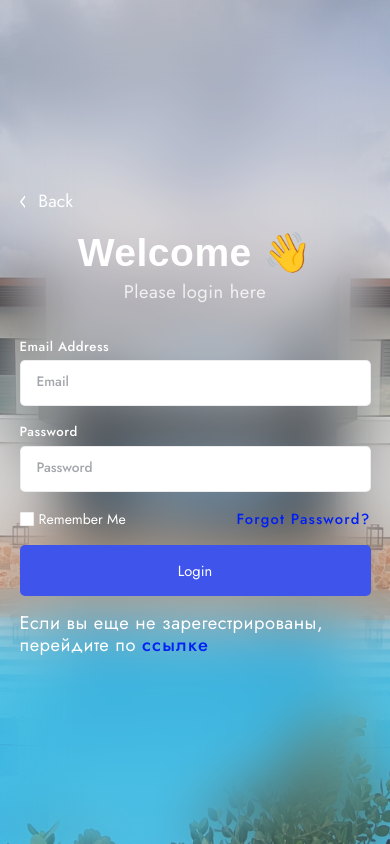
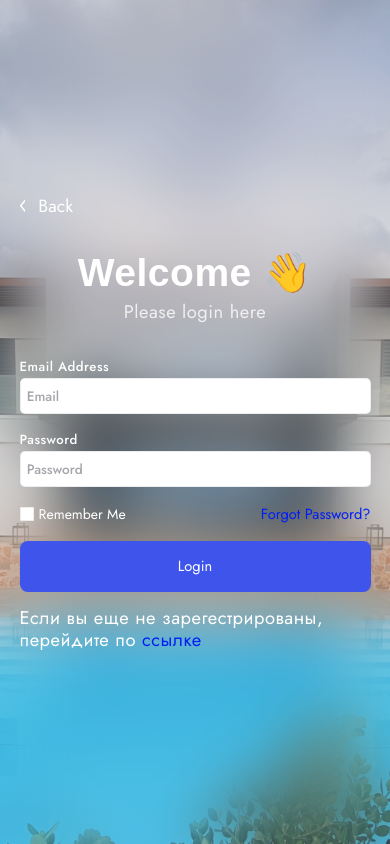
Before and after one commit to Nicola-devJs/bitway, a Next.js app: page /auth/login in a window 390 px wide. Built offline with nearby package versions, Linux system fonts and the light colour scheme; a web font is replaced by a local one.

Commit message:
editing phone* adaptive (correction)

```diff
--- a/src/assets/theme/theme.ts
+++ b/src/assets/theme/theme.ts
@@ -1,6 +1,7 @@
 export const theme = {
   colors: {
     blue: "#3E54EB",
+    darkBlue: "#001ff5",
     white: "#fff",
     dark: "#0F1015",
     gray: "#A4A6AC",
--- a/src/common/UI/button/ButtonApp.tsx
+++ b/src/common/UI/button/ButtonApp.tsx
@@ -49,6 +49,6 @@ const StyledButton = styled.button<{ $fz: number; $pb: number; $w?: number }>`
     font-size: ${(props) => transformAdaptiveSize(props.$fz, theme.media.phone)};
     padding-block: ${(props) => transformAdaptiveSize(props.$pb, theme.media.phone)};
     width: ${(props) => (props.$w ? transformAdaptiveSize(props.$w, theme.media.phone) : "100%")};
-    border-radius: 1.302vw;
+    border-radius: 2vw;
   }
 `;
--- a/src/common/UI/input/components/StyledInputApp.tsx
+++ b/src/common/UI/input/components/StyledInputApp.tsx
@@ -13,7 +13,7 @@ export const ContainerInput = styled.div`
     }
 
     @media (max-width: ${theme.media.tablet}px) {
-      margin-bottom: 1.251vw;
+      margin-bottom: 0.5vw;
     }
   }
 `;
@@ -42,7 +42,7 @@ export const StyledInput = styled.input<{ $error?: boolean; $size?: number; $wid
     font-size: ${(props) =>
       props.$size
         ? transformAdaptiveSize(props.$size, theme.media.desktop)
-        : transformAdaptiveSize(16, theme.media.desktop)};
+        : transformAdaptiveSize(18, theme.media.desktop)};
     border-radius: 0.834vw;
   }
 
@@ -52,12 +52,16 @@ export const StyledInput = styled.input<{ $error?: boolean; $size?: number; $wid
     font-size: ${(props) =>
       props.$size
         ? transformAdaptiveSize(props.$size, theme.media.tablet)
-        : transformAdaptiveSize(16, theme.media.tablet)};
+        : transformAdaptiveSize(16, theme.media.tablet, 120)};
     border-radius: 1.302vw;
   }
 
   @media (max-width: ${theme.media.phone}px) {
-    padding: 4.083vw;
+    font-size: ${(props) =>
+      props.$size
+        ? transformAdaptiveSize(props.$size, theme.media.phone)
+        : transformAdaptiveSize(16, theme.media.phone)};
+    padding: 1.583vw;
     &::placeholder {
     font-size: 3.5vw;
   }
--- a/src/common/UI/input/components/StyledInputAppCheckbox.tsx
+++ b/src/common/UI/input/components/StyledInputAppCheckbox.tsx
@@ -55,6 +55,11 @@ export const StyledCheckbox = styled.span<{ $error: boolean }>`
   @media (max-width: ${theme.media.phone}px) {
     width: 3.604vw;
     height: 3.604vw;
+
+    &:after {
+      width: 2.2vw;
+      height: 2.2vw;
+    }
   }
 `;
 
--- a/src/common/UI/input/components/StyledInputAppCode.tsx
+++ b/src/common/UI/input/components/StyledInputAppCode.tsx
@@ -14,4 +14,8 @@ export const ContainerCode = styled.div`
   @media (max-width: ${theme.media.tablet}px) {
     gap: 2.604vw;
   }
+
+  @media (max-width: ${theme.media.phone}px) {
+    gap: 4.706vw;
+  }
 `;
--- a/src/common/UI/link/LinkApp.tsx
+++ b/src/common/UI/link/LinkApp.tsx
@@ -32,11 +32,7 @@ const CustomLink = styled(Link)<{ $fz: number; $color: string; $isNotViewUnderli
   color: ${(props) => props.$color};
   font-weight: 400;
   position: relative;
-  /*  */
-  color: #001ff5;
-  font-weight: 500;
-  letter-spacing: 1.2px;
-  /*  */
+
 
   &::after {
     content: "";
--- a/src/common/componentsPage/AuthContent/AuthLoginPage.tsx
+++ b/src/common/componentsPage/AuthContent/AuthLoginPage.tsx
@@ -67,7 +67,7 @@ export const AuthLoginPage = () => {
             onBlur={remember.onBlur}
             errorMessage={rememberState.error?.message}
           />
-          <LinkApp color={theme.colors.blue} path="/auth/forgot" notViewUnderline>
+          <LinkApp color={theme.colors.darkBlue} path="/auth/forgot" notViewUnderline>
             Forgot Password?
           </LinkApp>
         </div>
@@ -75,7 +75,7 @@ export const AuthLoginPage = () => {
       </form>
       <TextBottom>
         Если вы еще не зарегестрированы, перейдите по{" "}
-        <LinkApp color={theme.colors.blue} path="/auth/create" notViewUnderline>
+        <LinkApp color={theme.colors.darkBlue} path="/auth/create" notViewUnderline>
           ссылке
         </LinkApp>
       </TextBottom>
--- a/src/common/componentsPage/AuthContent/index.tsx
+++ b/src/common/componentsPage/AuthContent/index.tsx
@@ -1,22 +1,22 @@
-"use client";
-import React, { FC } from "react";
-import { useRouter } from "next/navigation";
-import styled from "styled-components";
-import { TextApp } from "../../styledComponents/Text";
-import { playfair } from "../../constants/font";
-import { theme } from "@/assets/theme/theme";
+"use client"
+import React, { FC } from "react"
+import { useRouter } from "next/navigation"
+import styled from "styled-components"
+import { TextApp } from "../../styledComponents/Text"
+import { playfair } from "../../constants/font"
+import { theme } from "@/assets/theme/theme"
 
-import goBackIconBlack from "@/assets/icons/chevron-left-b.svg";
-import goBackIconWhite from "@/assets/icons/chevron-left-w.svg";
+import goBackIconBlack from "@/assets/icons/chevron-left-b.svg"
+import goBackIconWhite from "@/assets/icons/chevron-left-w.svg"
 
 interface IProps {
-  children?: React.ReactNode;
-  title: string;
-  subTitle: string;
+  children?: React.ReactNode
+  title: string
+  subTitle: string
 }
 
 export const AuthContent: FC<IProps> = ({ children, title, subTitle }) => {
-  const { back } = useRouter();
+  const { back } = useRouter()
 
   return (
     <ContentWrappper>
@@ -29,8 +29,8 @@ export const AuthContent: FC<IProps> = ({ children, title, subTitle }) => {
       </HeaderBlock>
       {children}
     </ContentWrappper>
-  );
-};
+  )
+}
 
 const GoBack = styled.div`
   display: flex;
@@ -76,12 +76,13 @@ const GoBack = styled.div`
 
   @media (max-width: ${theme.media.phone}px) {
     font-size: 4.529vw;
+    margin-bottom: 8vw;
     &:before {
-    width: 1.5vw;
-    height: 3.214vw;
+      width: 1.5vw;
+      height: 3.214vw;
+    }
   }
-  }
-`;
+`
 
 const HeaderBlock = styled.div`
   h5 {
@@ -130,7 +131,7 @@ const HeaderBlock = styled.div`
       text-align: center;
     }
   }
-`;
+`
 
 const ContentWrappper = styled.div`
   form > * {
@@ -185,4 +186,4 @@ const ContentWrappper = styled.div`
       }
     }
   }
-`;
+`
```
